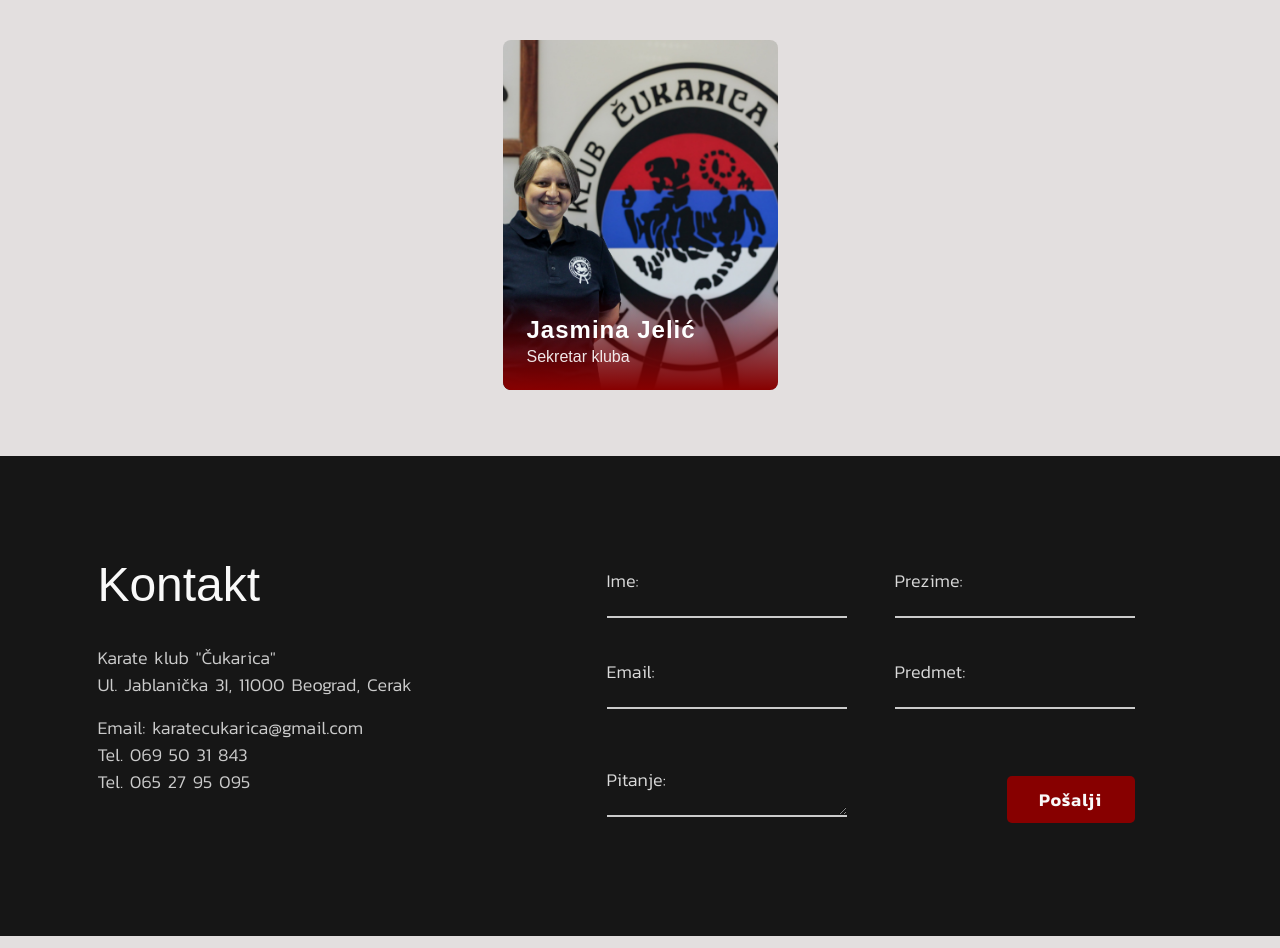
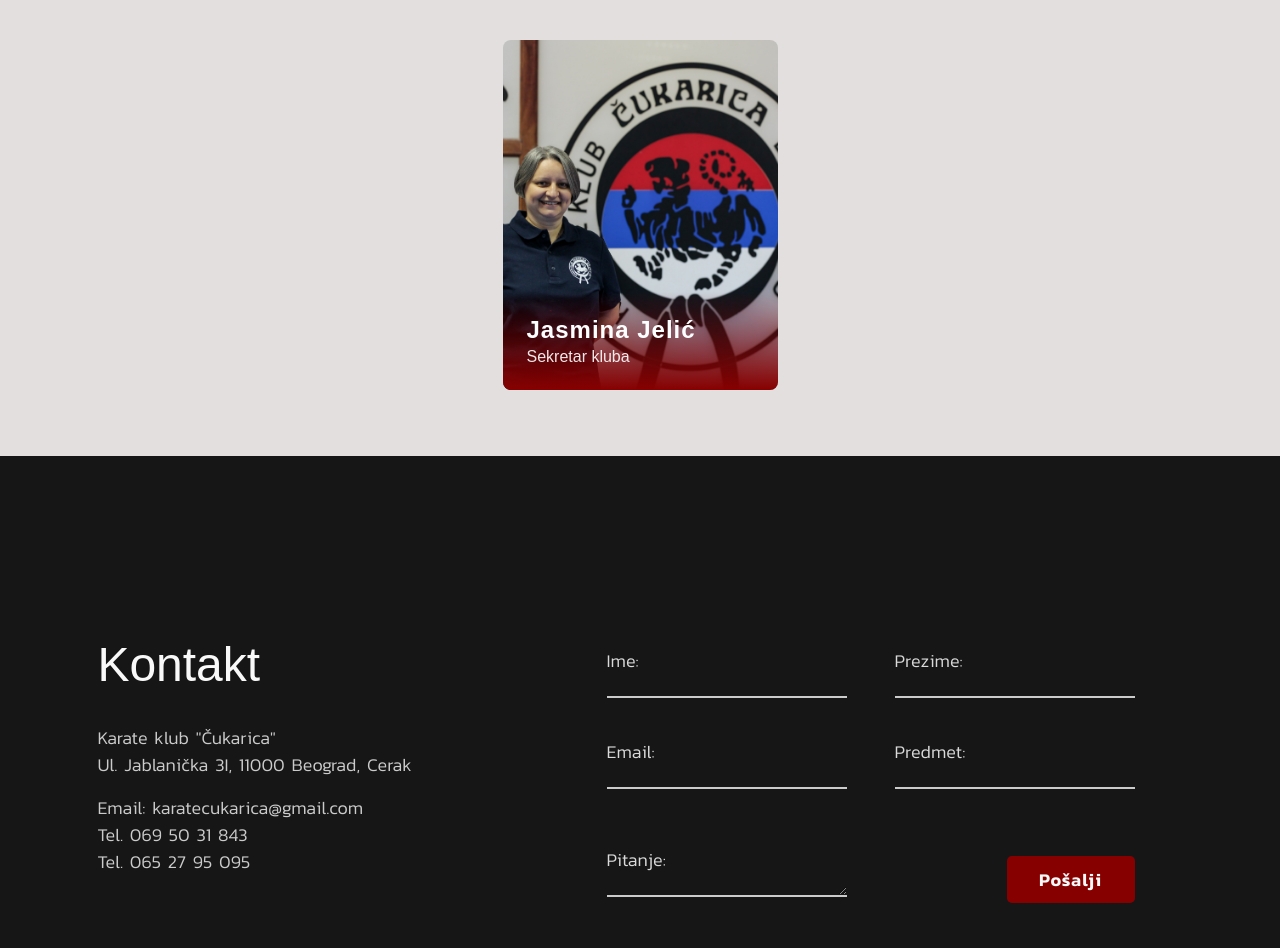
Before and after one commit to Lukovic11/karateklubcukarica, a React (Vite) app in the folder karatecukarica/: page / in a window 1280 px wide. Shown: the part 2781-3729 px from the top of the page. Built offline with nearby package versions, Linux system fonts and the light colour scheme; no server answers; a web font is replaced by a local one.

Commit message:
Form messages adjustments for different screen sizes

```diff
--- a/karatecukarica/src/components/Footer/Footer.scss
+++ b/karatecukarica/src/components/Footer/Footer.scss
@@ -21,8 +21,20 @@
   }
 
   @include responsive(md-lg) {
-    height: 60vh;
+    height: 35rem;
     padding: 0 2rem 0 1rem;
+  }
+
+  @include responsive(lg){
+    height: 35rem;
+  }
+
+  @include responsive(xl){
+    height: 40rem;
+  }
+
+  @include responsive(2xl) {
+    height: 40rem;
   }
 
   .footer-content {
--- a/karatecukarica/src/components/FormComponent/FormComponent.jsx
+++ b/karatecukarica/src/components/FormComponent/FormComponent.jsx
@@ -12,7 +12,6 @@ import {
     FORM_SUBJECT,
     FORM_SUBMITTING,
     FORM_SUCCESS,
-    FORM_SUCCESS_MESSAGE,
     LASTNAME_EMPTY_ERROR,
     LASTNAME_NUMBER_ERROR, MESSAGE_FAIL, MESSAGE_SENT,
     QUESTION_EMPTY_ERROR,
@@ -136,7 +135,6 @@ const FormComponent = () => {
                             life: 4000,
                             severity: 'success',
                             summary: MESSAGE_SENT,
-                            // detail: 'Message Content',
                             closable: true,
                         }
                         ]);
@@ -152,7 +150,6 @@ const FormComponent = () => {
                             life: 4000,
                             severity: 'error',
                             summary: MESSAGE_FAIL,
-                            // detail: 'Message Content',
                             closable: true
                         });
                     }
--- a/karatecukarica/src/components/FormComponent/FormComponent.scss
+++ b/karatecukarica/src/components/FormComponent/FormComponent.scss
@@ -11,6 +11,7 @@
   justify-content: center;
   justify-self: center;
   background-color: $color-dark-primary;
+  min-width: fit-content;
   position: relative;
 
   .p-message {
@@ -98,6 +99,10 @@
       gap: 1em 3em;
     }
 
+    @include responsive(2xl) {
+      gap: 2em 7em;
+    }
+
     .form-field {
       display: flex;
       flex-direction: column;
@@ -164,7 +169,6 @@
         }
 
         @include responsive(xl) {
-          //font-size: $text-base;
           width: 15em;
         }
 
@@ -289,31 +293,44 @@
       width: 20rem;
       height: 4rem;
       left: calc(43vw - 3rem);
-      bottom: -45%;
+      bottom: -50%;
     }
 
     @include responsive(lg) {
       width: 22rem;
       height: 4rem;
-      //left: 48%;
       left: calc(35vw - 5rem);
-      bottom: -30%;
+      bottom: -40%;
     }
 
     @include responsive(xl) {
       width: 24rem;
       height: 4rem;
-      //left: 50%;
       left: calc(30vw - 6rem);
-      bottom: -30%;
+      bottom: -50%;
     }
 
     @include responsive(2xl) {
       width: 25rem;
       height: 4rem;
-      //left: 60%;
+      left: 70%;
+      bottom: -40%;
+      //left: calc(30vw - 1rem);
+    }
+
+    @media (min-width: 2000px){
+      bottom: -40%;
+      left: calc(33vw - 5rem);
+    }
+
+    @media (min-width: 3000px){
       bottom: -30%;
-      left: calc(30vw - 2rem);
+      left: calc(30vw - 5rem);
+    }
+
+    @media (min-width: 5000px){
+      bottom: -30%;
+      left: calc(29vw - 5rem);
     }
 
     &-error {
```
